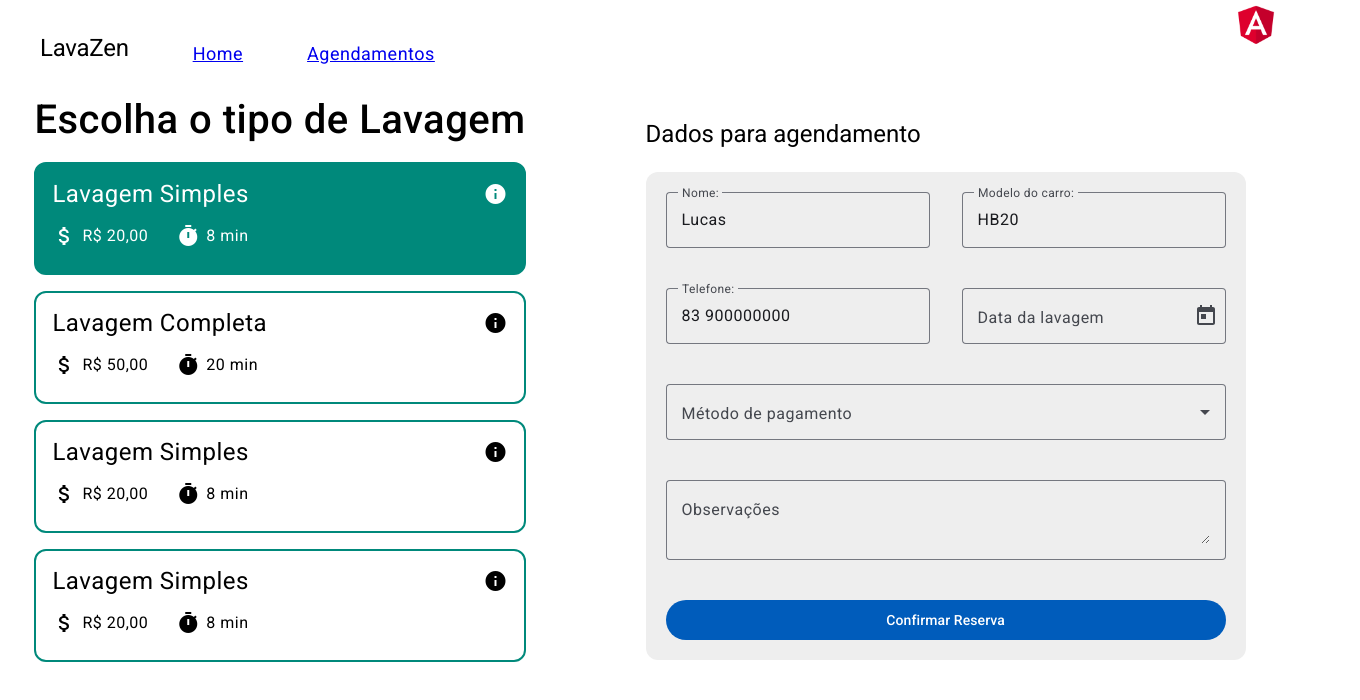
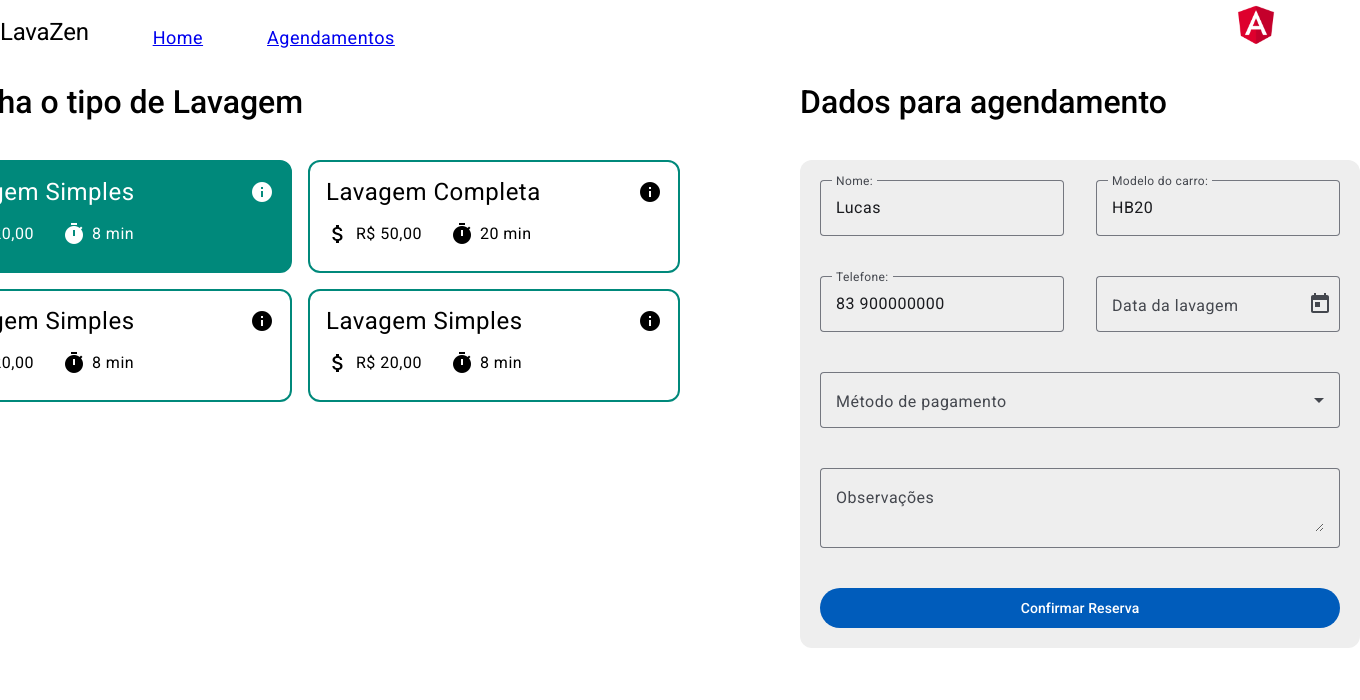
Before and after one commit to LucasAndrade912/lavazen, an Angular app: page / in a window 1280 px wide. Shown: the top 700 px of the page, 1360 px wide, since content can reach past the window. Built offline with nearby package versions, Linux system fonts and the light colour scheme.

Commit message:
Continuando estilizações

```diff
--- a/src/app/washing/reservation-form/reservation-form.component.css
+++ b/src/app/washing/reservation-form/reservation-form.component.css
@@ -1,6 +1,7 @@
 section h2 {
-    font-size: 24px;
-    /* margin-bottom: 40px; */
+    font-size: 32px;
+    font-weight: 500;
+    margin-bottom: 32px;
 }
 
 section form {
--- a/src/app/washing/type-of-washing/type-of-washing.component.css
+++ b/src/app/washing/type-of-washing/type-of-washing.component.css
@@ -3,15 +3,18 @@
     border: 0;
     padding: 0;
     margin: 0;
+    width: 760px;
 }
 
 .type-of-washing .title {
-    font-size: 40px;
+    font-size: 32px;
     font-weight: 500;
+    margin-bottom: 32px;
 }
 
 .cards-of-washing {
     display: grid;
+    grid-template-columns: repeat(2, 1fr); /* Define duas colunas de largura igual */
     gap: 16px; /* Espaço entre os cards */
 }
 
--- a/src/app/washing/type-of-washing/type-of-washing.component.html
+++ b/src/app/washing/type-of-washing/type-of-washing.component.html
@@ -1,6 +1,6 @@
 
 <div class="type-of-washing">
-    <p class="title">Escolha o tipo de Lavagem</p>
+    <h2 class="title">Escolha o tipo de Lavagem</h2>
     <div class="cards-of-washing">
         <!-- Inputs de rádio para controlar a seleção -->
         <input type="radio" id="card1" name="card" class="card-radio" checked>
--- a/src/styles.css
+++ b/src/styles.css
@@ -1,3 +1,9 @@
+* {
+    margin: 0;
+    padding: 0;
+    border: 0;
+    box-sizing: border-box;
+}
 
 html, body { height: 100%; }
 body { margin: 0; font-family: Roboto, "Helvetica Neue", sans-serif; }
```
